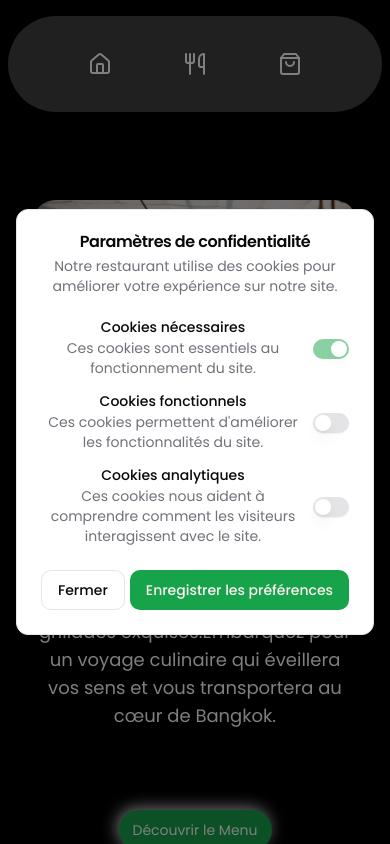
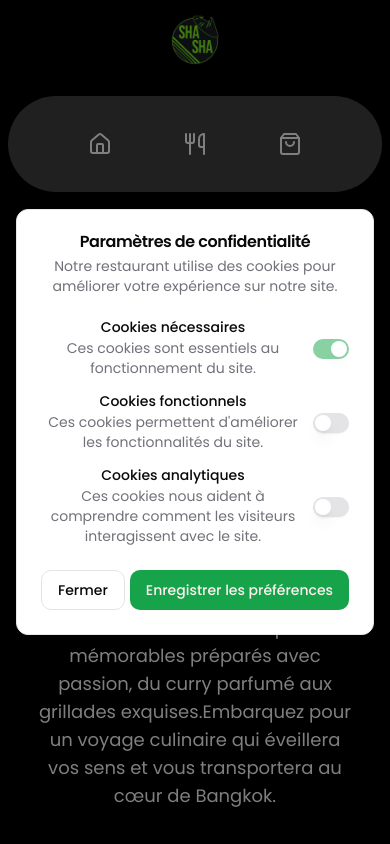
Before and after one commit to https-github-com-Pedriito/frontend-btc, a React (Vite) app: page / in a window 390 px wide. Shown: the top 844 px of the page. Built offline with nearby package versions, Linux system fonts and the light colour scheme; no server answers.

Commit message:
fix phone

```diff
--- a/src/pages/Home.jsx
+++ b/src/pages/Home.jsx
@@ -6,6 +6,7 @@ import RGPDBox from "../components/RGPDBox"; // Importer le composant
 import About from "../components/About";
 import Menu from "../components/Menu";
 import ExpandingComponent from "../components/ExpandingComponent";
+import Logo from "../assets/logo.png";
 
 const allergenesIcons = {
   "Gluten": "🌾",
@@ -59,8 +60,9 @@ const Home = () => {
     "Céleri",
   ];
   return (
-    <div>
+    <div className="h-screen bg-black">
       <header>
+        <div className="bg-black" > <img  src= {Logo} alt ="logo" className="block md:hidden w-20 h-20 mx-auto p-3 object-fit"></img></div>
         <Navbar />
       </header>
       <main>
```
